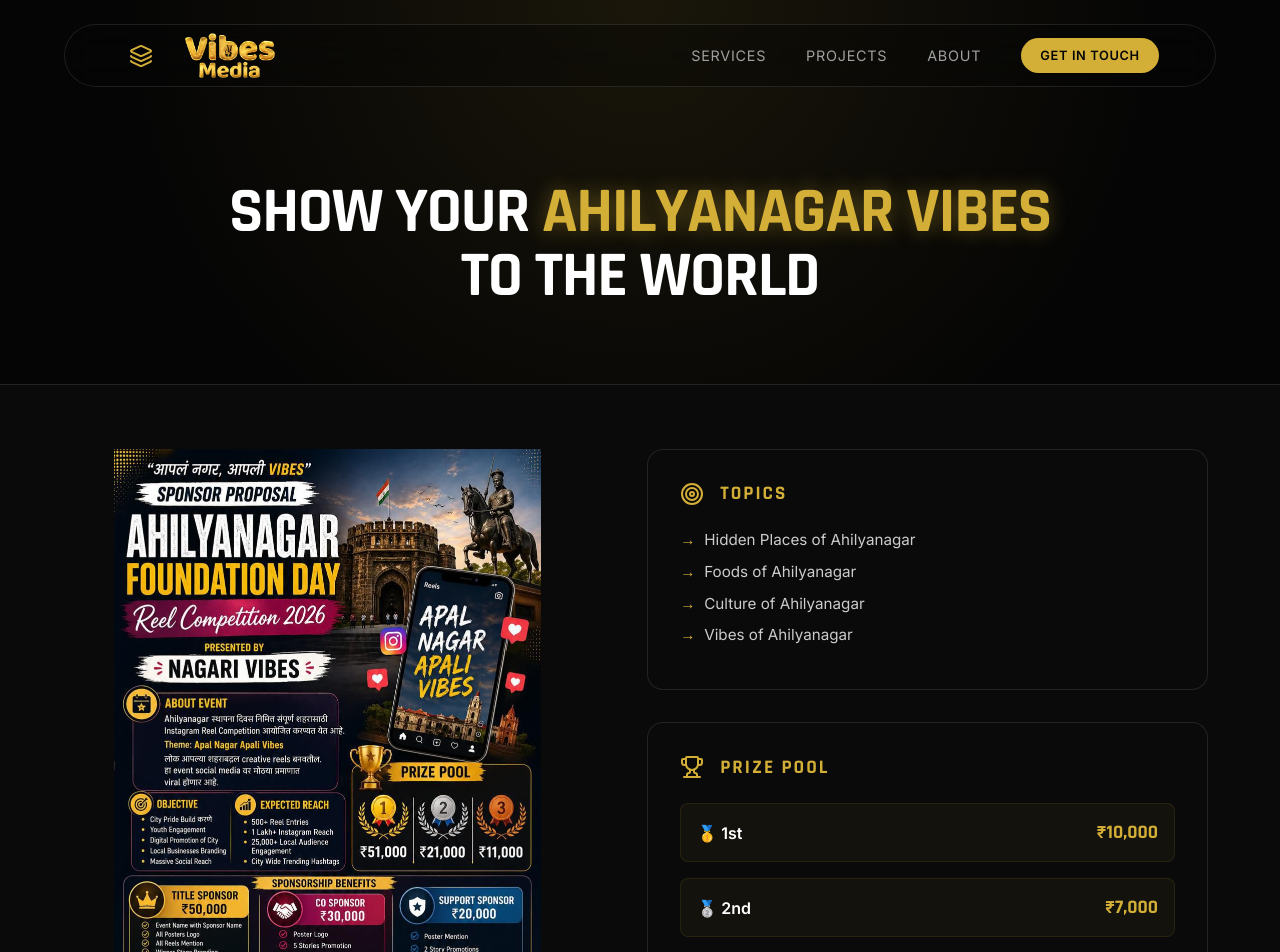
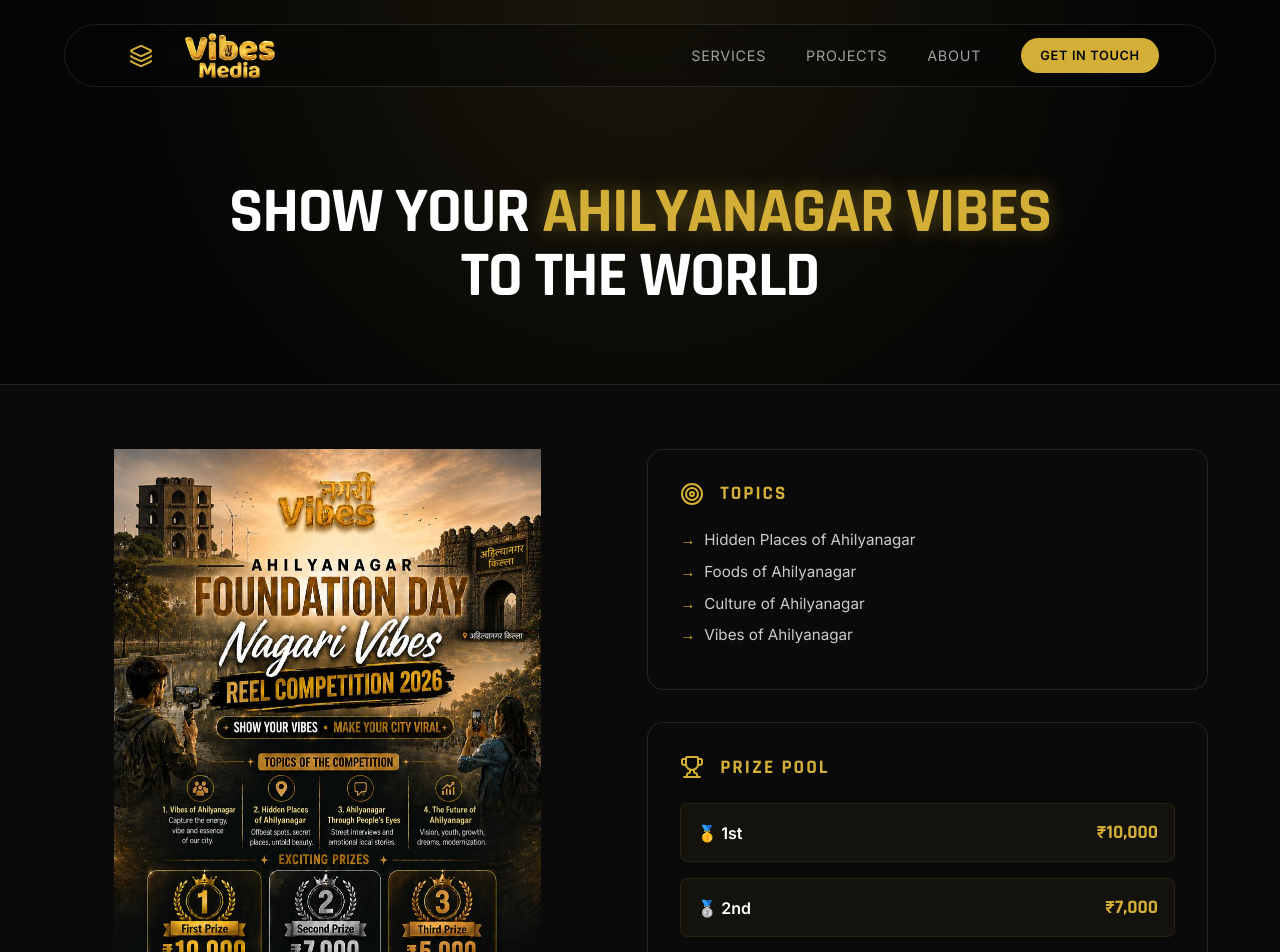
Before and after one commit to nagari-vibes/NagariVibes, a Next.js app: page /reels-competition in a window 1280 px wide. Shown: the top 952 px of the page. Built offline with nearby package versions, Linux system fonts and the light colour scheme; a web font is replaced by a local one.

Commit message:
Asset: Replace competition promo image with dedicated-poster.jpeg

```diff
--- a/src/app/reels-competition/page.tsx
+++ b/src/app/reels-competition/page.tsx
@@ -134,7 +134,7 @@
           <div className={styles.splitGrid}>
             <div className={styles.promoImageWrapper}>
               <img
-                src="/reels-competition.jpeg"
+                src="/dedicated-poster.jpeg"
                 alt="Nagari Vibes Reels Competition"
                 className={styles.promoImage}
               />
```
Also changed, not shown: public/dedicated-poster.jpeg (added).
